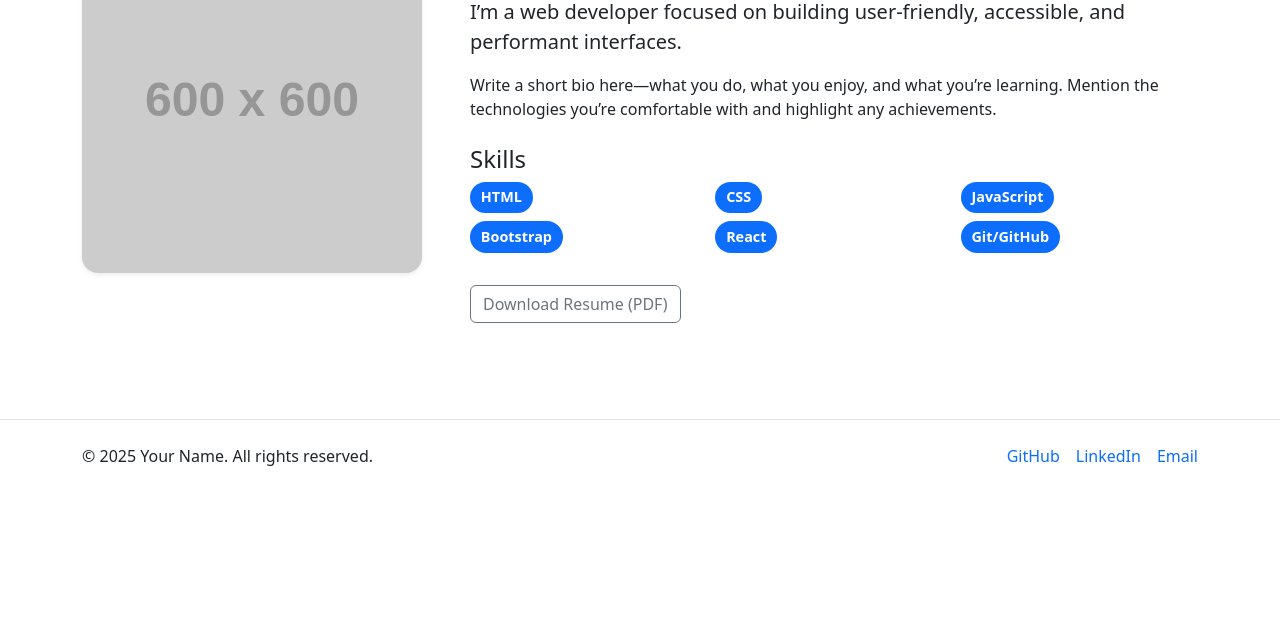
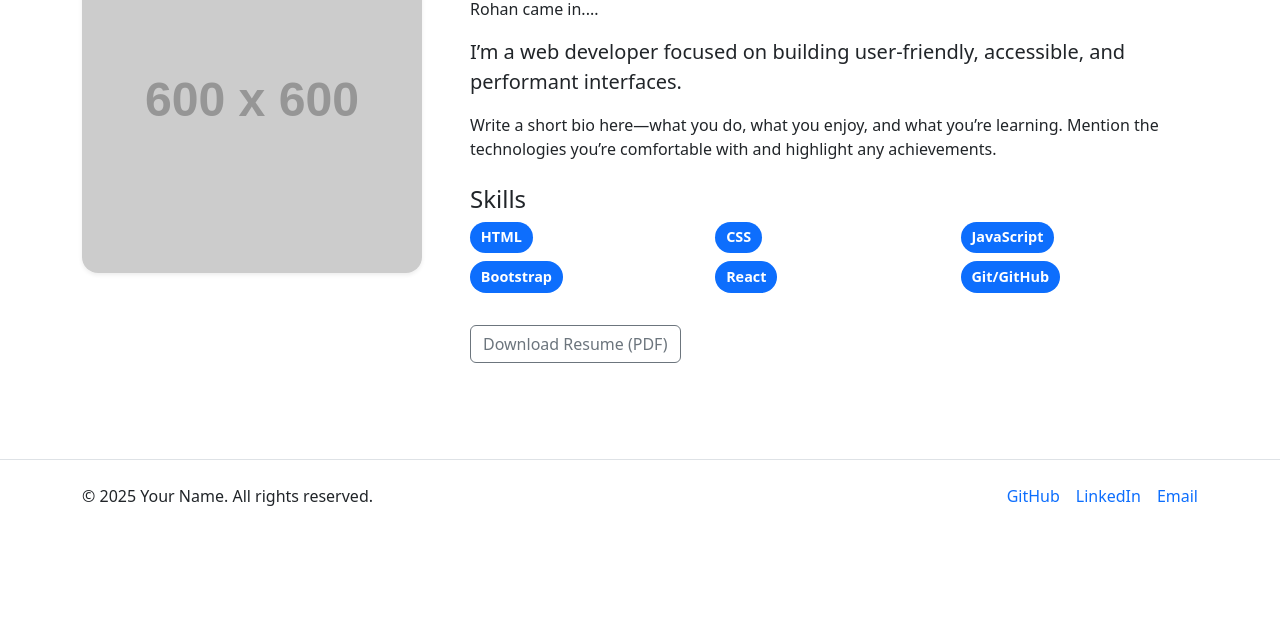
Before and after one commit to harvarred/my-portfolio, a plain HTML site: page about.html in a window 1280 px wide. Shown: the part 171-800 px from the top of the page. Drawn offline with nearby package versions, Linux system fonts and the light colour scheme; files that its build step writes are made by us from their sources; placeholder pictures from the web are drawn by us; files whose address does not match are found by name.

Commit message:
Update about.html

```diff
--- a/about.html
+++ b/about.html
@@ -35,6 +35,7 @@
       </div>
       <div class="col-md-8">
         <h1 class="mb-3">About Me</h1>
+        <p>Rohan came in.... </p>
         <p class="lead">I’m a web developer focused on building user-friendly, accessible, and performant interfaces.</p>
         <p>Write a short bio here—what you do, what you enjoy, and what you’re learning. Mention the technologies you’re comfortable with and highlight any achievements.</p>
         <h2 class="h4 mt-4">Skills</h2>
```
